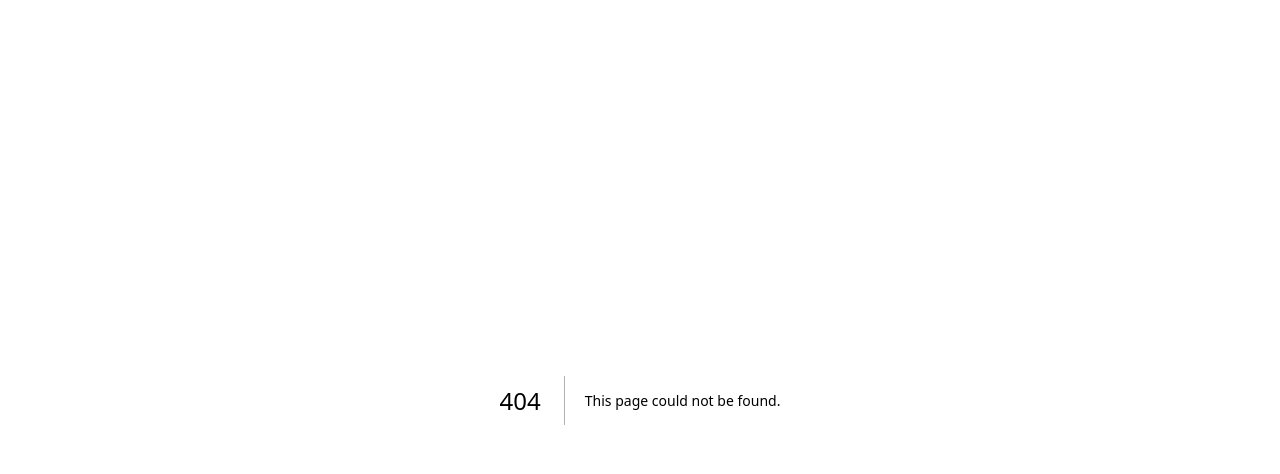
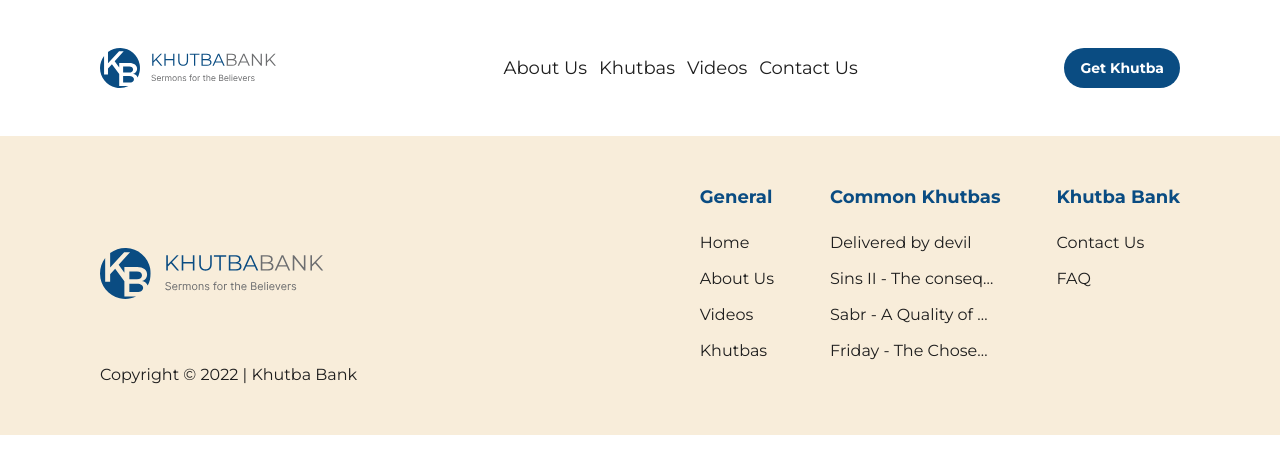
Before and after one commit to Khutbabank/khutbabank-v3, a Next.js app: page /about-us in a window 1280 px wide. Before the commit this address had no page. Shown: the top 474 px of the page. Built offline with nearby package versions, Linux system fonts and the light colour scheme.

Commit message:
started working on about us page

```diff
--- /dev/null
+++ b/app/about-us/layout.tsx
@@ -0,0 +1,26 @@
+import type { Metadata } from 'next';
+
+import Footer from '@/components/Footer';
+import Navbar from '@/components/Navbar';
+
+export const metadata: Metadata = {
+	title: 'Khutba Bank | About Us',
+	description:
+		'For Khateebs all around the World ... Khutba Bank has regularly provided high-quality khutba scripts for schools, universities, youth circles, mosques and work ...',
+};
+
+const AboutUsLayout = ({
+	children,
+}: Readonly<{
+	children: React.ReactNode;
+}>) => {
+	return (
+		<div className='bg-white'>
+			<Navbar />
+			{children}
+			<Footer />
+		</div>
+	);
+};
+
+export default AboutUsLayout;
--- /dev/null
+++ b/app/about-us/page.tsx
@@ -0,0 +1,9 @@
+const AboutUs = () => {
+	return (
+		<>
+			<div></div>
+		</>
+	);
+};
+
+export default AboutUs;
--- a/components/Footer/Copyright/index.tsx
+++ b/components/Footer/Copyright/index.tsx
@@ -2,7 +2,7 @@ const Copyright = () => {
 	return (
 		<>
 			<div className='flex flex-col md:flex-row'>
-				<p className=''>Copyright © 2022 | Khutba Bank</p>
+				<p className='text-black'>Copyright © 2022 | Khutba Bank</p>
 			</div>
 		</>
 	);
--- a/components/Footer/index.tsx
+++ b/components/Footer/index.tsx
@@ -6,7 +6,7 @@ import Copyright from './Copyright';
 const Footer = () => {
 	return (
 		<>
-			<footer className='flex flex-col px-8 md:px-[100px] py-12 bg-background'>
+			<footer className='flex flex-col px-8 mt-auto md:px-[100px] py-12 bg-background'>
 				<div className='flex flex-col md:flex-row md:justify-between'>
 					<div className='my-auto'>
 						<Image src='/logo.svg' width={250} height={40} alt='logo' />
--- a/components/HeroSection/index.tsx
+++ b/components/HeroSection/index.tsx
@@ -6,9 +6,9 @@ import { Button } from '@/components/ui/button';
 const HeroSection = () => {
 	return (
 		<>
-			<div className='h-screen bg-background px-8 md:px-[100px]'>
+			<div className='h-screen bg-background '>
 				<Navbar />
-				<div className='mt-6'>
+				<div className='mt-6 px-8 md:px-[100px]'>
 					<h1 className='font-semibold text-super-heading leading-tight text-primary'>
 						Jummah Khutbas tailored for the Muslim Community
 					</h1>
--- a/components/Navbar/index.tsx
+++ b/components/Navbar/index.tsx
@@ -5,15 +5,15 @@ import { Button } from '@/components/ui/button';
 
 const Navbar = () => {
 	const links: Array<{ href: string; name: string }> = [
-		{ name: 'About Us', href: '/' },
-		{ name: 'Khutbas', href: '/' },
-		{ name: 'Videos', href: '/' },
-		{ name: 'Contact Us', href: '/' },
+		{ name: 'About Us', href: '/about-us' },
+		{ name: 'Khutbas', href: '/khutbas' },
+		{ name: 'Videos', href: '/videos' },
+		{ name: 'Contact Us', href: '/contact-us' },
 	];
 
 	return (
 		<>
-			<div className='flex items-center justify-between py-12'>
+			<div className='flex items-center justify-between py-12 px-8 md:px-[100px]'>
 				<Image src='/logo.svg' width={197} height={40} alt='logo' />
 				<div className='flex gap-3 items-center'>
 					{links.map((link, i) => (
```
